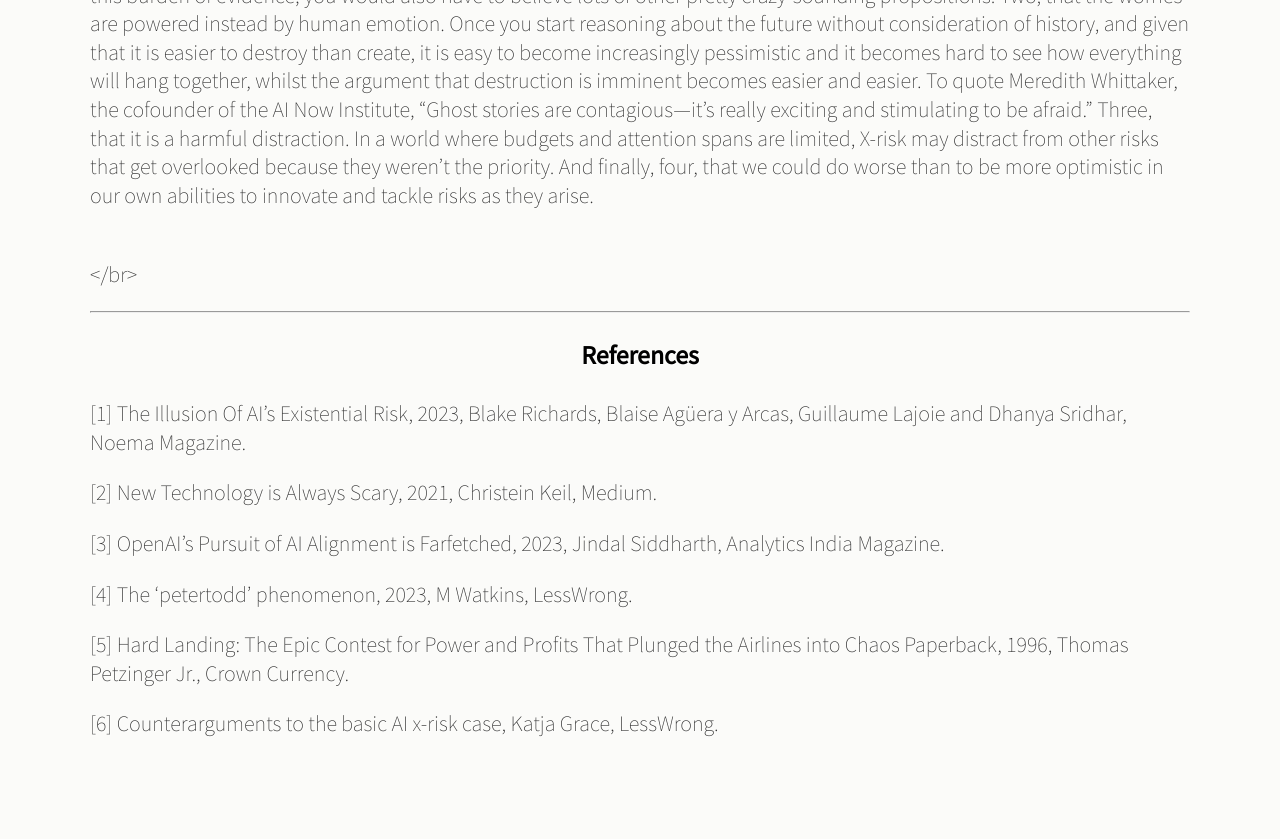
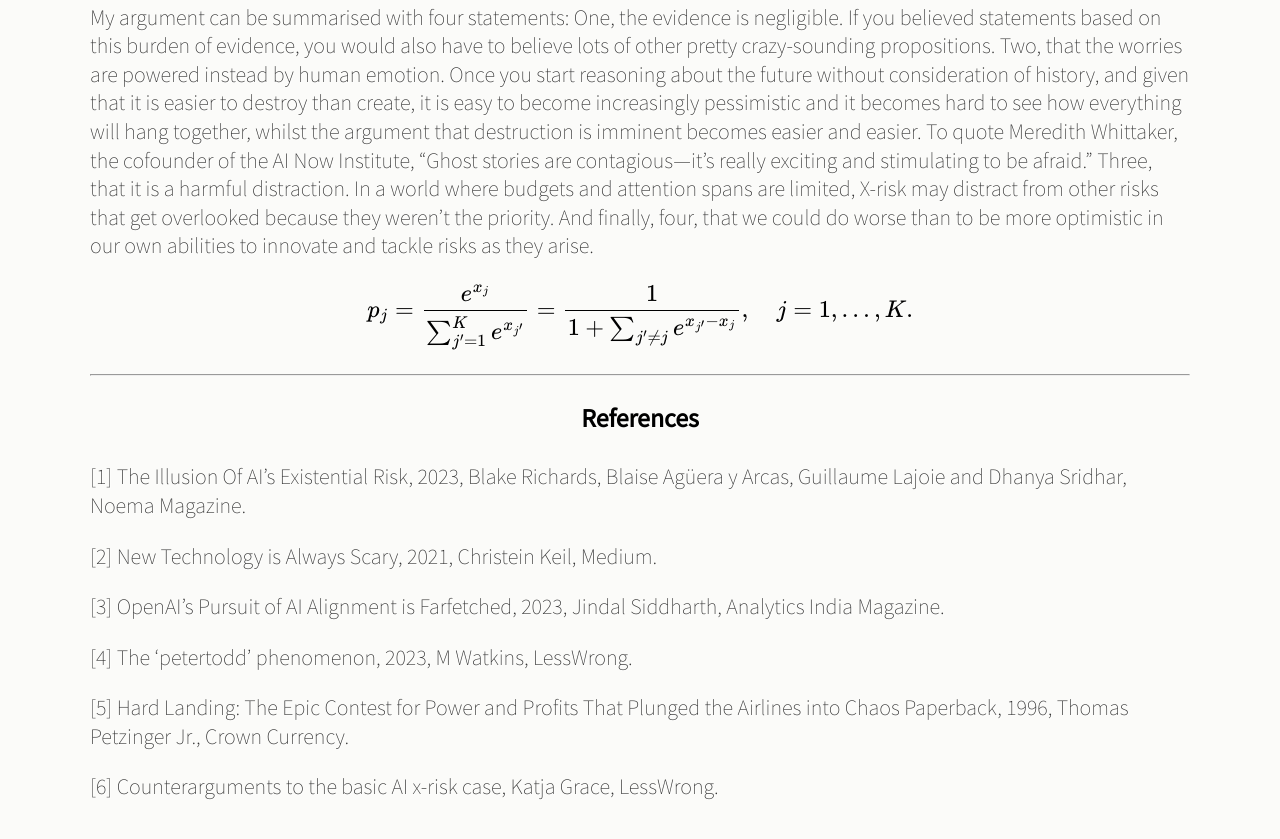
Before and after one commit to Stevinson/stevinson.github.io, a Jekyll site: the page built from _posts/2024-05-22-Is-AI-an-Existential-Risk?.md, in a window 1280 px wide and 900 px high, scrolled down 2318 px. Shown: the top 839 px of the window. Built offline with Jekyll 4.4.1, drawn with Linux system fonts in a browser that asks for light colours; comment, search, counter and statistics services are not loaded; some of the changed text lies outside the part shown.

```diff
--- a/_layouts/default.html
+++ b/_layouts/default.html
@@ -7,6 +7,9 @@
 			<link href="https://fonts.googleapis.com/css?family=Source+Sans+Pro:200,400" rel="stylesheet" type="text/css">
 			<link rel="stylesheet" type="text/css" href="/css/main.css">
   			{% include analytics.html %}
+			<script type="text/javascript" id="MathJax-script" async
+				src="https://cdn.jsdelivr.net/npm/mathjax@3/es5/tex-mml-chtml.js">
+			</script>
 		</head>
 		<body>
 			<div class="outer_container">
--- a/_posts/2024-05-22-Is-AI-an-Existential-Risk?.md
+++ b/_posts/2024-05-22-Is-AI-an-Existential-Risk?.md
@@ -31,9 +33,11 @@ What makes climate change and nuclear war existential risks? I believe it’s a
 
 **Concluding Remarks**
 
-My argument can be summarised with four statements: One, the evidence is negligible. If you believed statements based on this burden of evidence, you would also have to believe lots of other pretty crazy-sounding propositions. Two, that the worries are powered instead by human emotion. Once you start reasoning about the future without consideration of history, and given that it is easier to destroy than create, it is easy to become increasingly pessimistic and it becomes hard to see how everything will  hang together, whilst the argument that destruction is imminent becomes easier and easier. To quote Meredith Whittaker, the cofounder of the AI Now Institute, “Ghost stories are contagious—it’s really exciting and stimulating to be afraid.” Three, that it is a harmful distraction. In a world where budgets and attention spans are limited, X-risk may distract from other risks that get overlooked because they weren’t the priority. And finally, four, that we could do worse than to be more optimistic in our own abilities to innovate and tackle risks as they arise.
+My argument can be summarised with four statements: One, the evidence is negligible. If you believed statements based on this burden of evidence, you would also have to believe lots of other pretty crazy-sounding propositions. Two, that the worries are powered instead by human emotion. Once you start reasoning about the future without consideration of history, and given that it is easier to destroy than create, it is easy to become increasingly pessimistic and it becomes hard to see how everything will hang together, whilst the argument that destruction is imminent becomes easier and easier. To quote Meredith Whittaker, the cofounder of the AI Now Institute, “Ghost stories are contagious—it’s really exciting and stimulating to be afraid.” Three, that it is a harmful distraction. In a world where budgets and attention spans are limited, X-risk may distract from other risks that get overlooked because they weren’t the priority. And finally, four, that we could do worse than to be more optimistic in our own abilities to innovate and tackle risks as they arise.
 
-<br></br>
+$$
+p_j = \frac{e^{x_j}}{\sum_{j'=1}^{K} e^{x_{j'}}} = \frac{1}{1 + \sum_{j' \neq j} e^{x_{j'} - x_j}}, \quad j = 1, \ldots, K.
+$$
 
 ---
 
```
Also changed, not shown: other parts of _posts/2024-05-22-Is-AI-an-Existential-Risk?.md (+2 -0 lines), _posts/2024-06-26-Bounding-the-Softmax.md (added), _posts/2024-07-05-Superposition-in-Neural-Networks.md (added).
